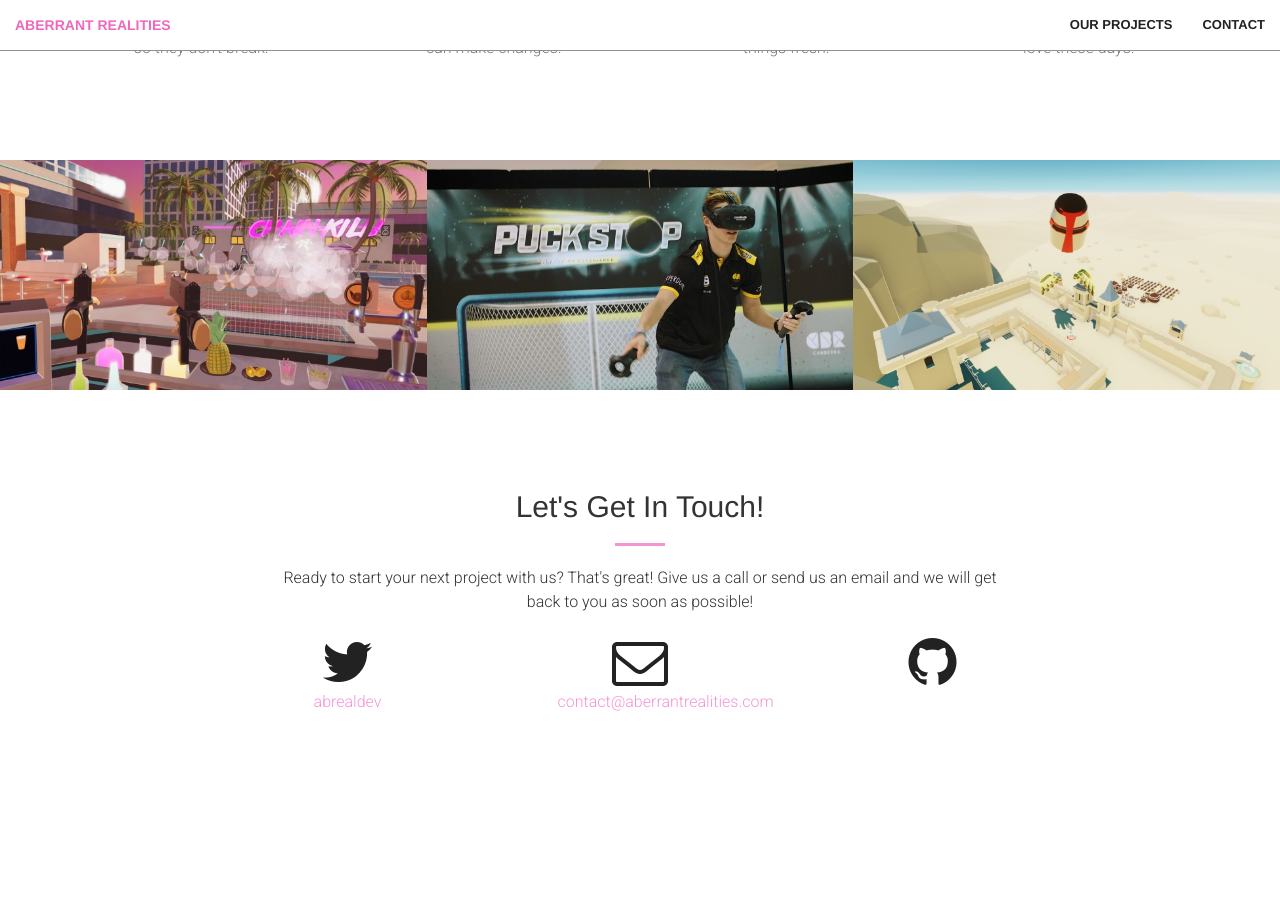
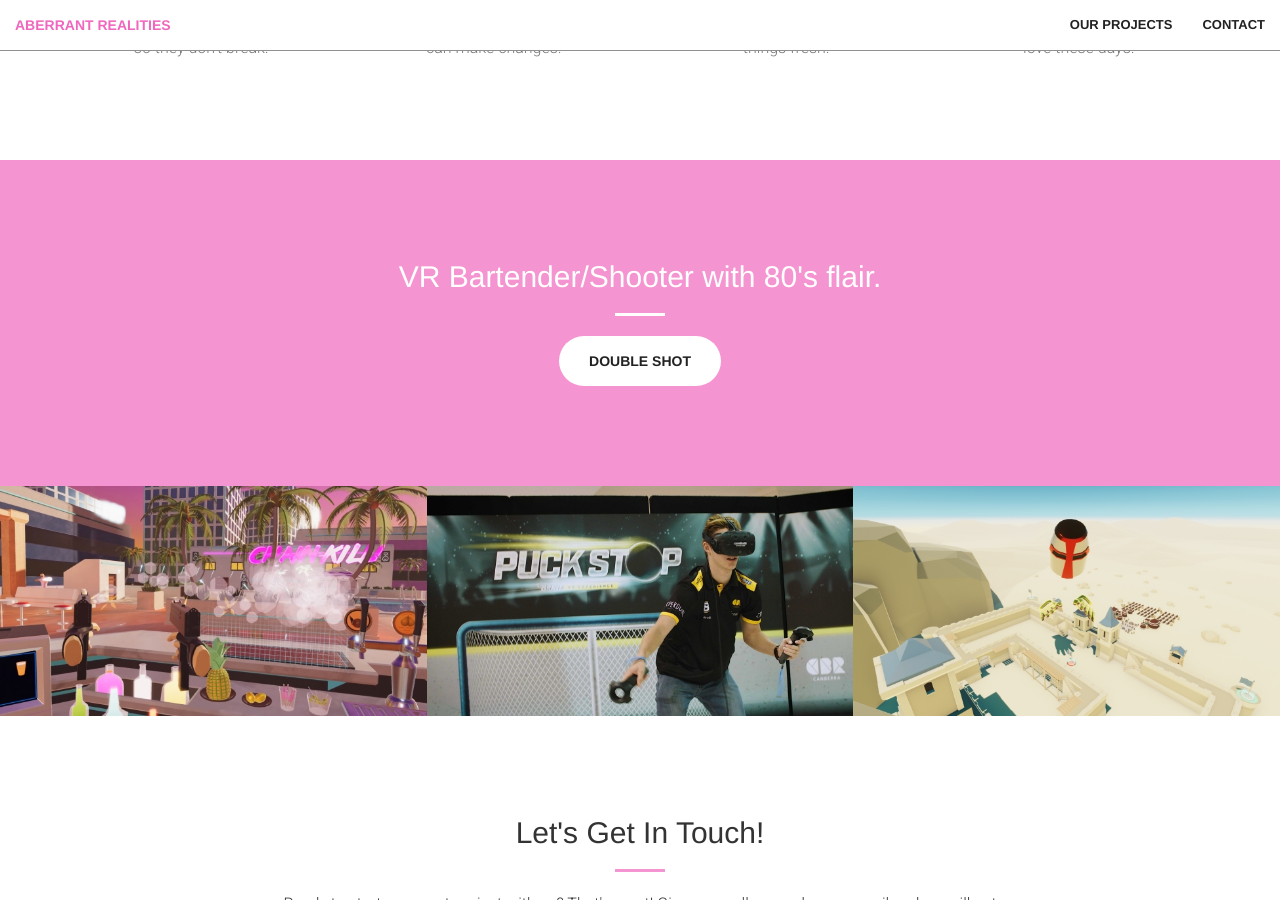
Before and after one commit to aberrantrealities/aberrantrealities.github.io, a Jekyll site: the page built from prototypes.html, in a window 1280 px wide and 900 px high, scrolled down 1196 px. Built offline with Jekyll 4.4.1, drawn with Linux system fonts in a browser that asks for light colours; some web fonts are replaced; before the commit the page ends 2030 px from its top, so only the background shows below that.

Commit message:
Added call to action for Double Shot

```diff
--- a/_includes/call-to-action.html
+++ b/_includes/call-to-action.html
@@ -2,10 +2,10 @@
     <div class="container">
         <div class="row">
             <div class="col-lg-8 col-lg-offset-2 text-center">
-                <h2 class="section-heading">We've got what you need!</h2>
+                <h2 class="section-heading">VR Bartender/Shooter with 80's flair.</h2>
                 <hr class="light">
-                <p class="text-faded">Start Bootstrap has everything you need to get your new website up and running in no time! All of the templates and themes on Start Bootstrap are open source, free to download, and easy to use. No strings attached!</p>
-                <a href="#" class="btn btn-default btn-xl">Get Started!</a>
+                <p class="text-faded"></p>
+                <a href="#" class="btn btn-default btn-xl">Double Shot</a>
             </div>
         </div>
     </div>
--- a/_layouts/front.html
+++ b/_layouts/front.html
@@ -7,6 +7,7 @@
   {% include nav.html %}
   {% include header.html %}
   {% include services.html %}
+  {% include call-to-action.html %}
   {% include portfolio.html %}
   {% include contact.html %}
   {% include scripts.html %}
```
